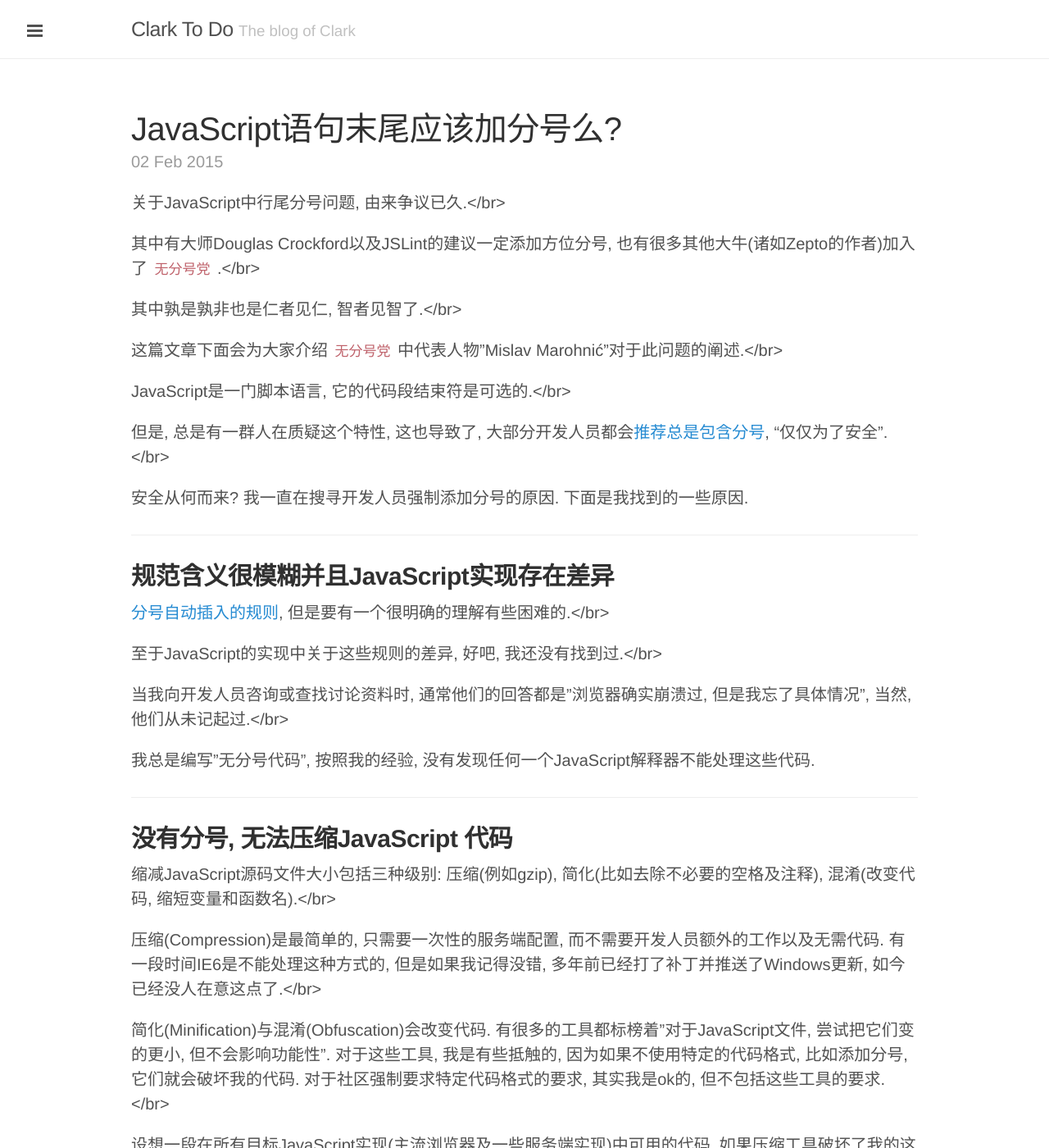
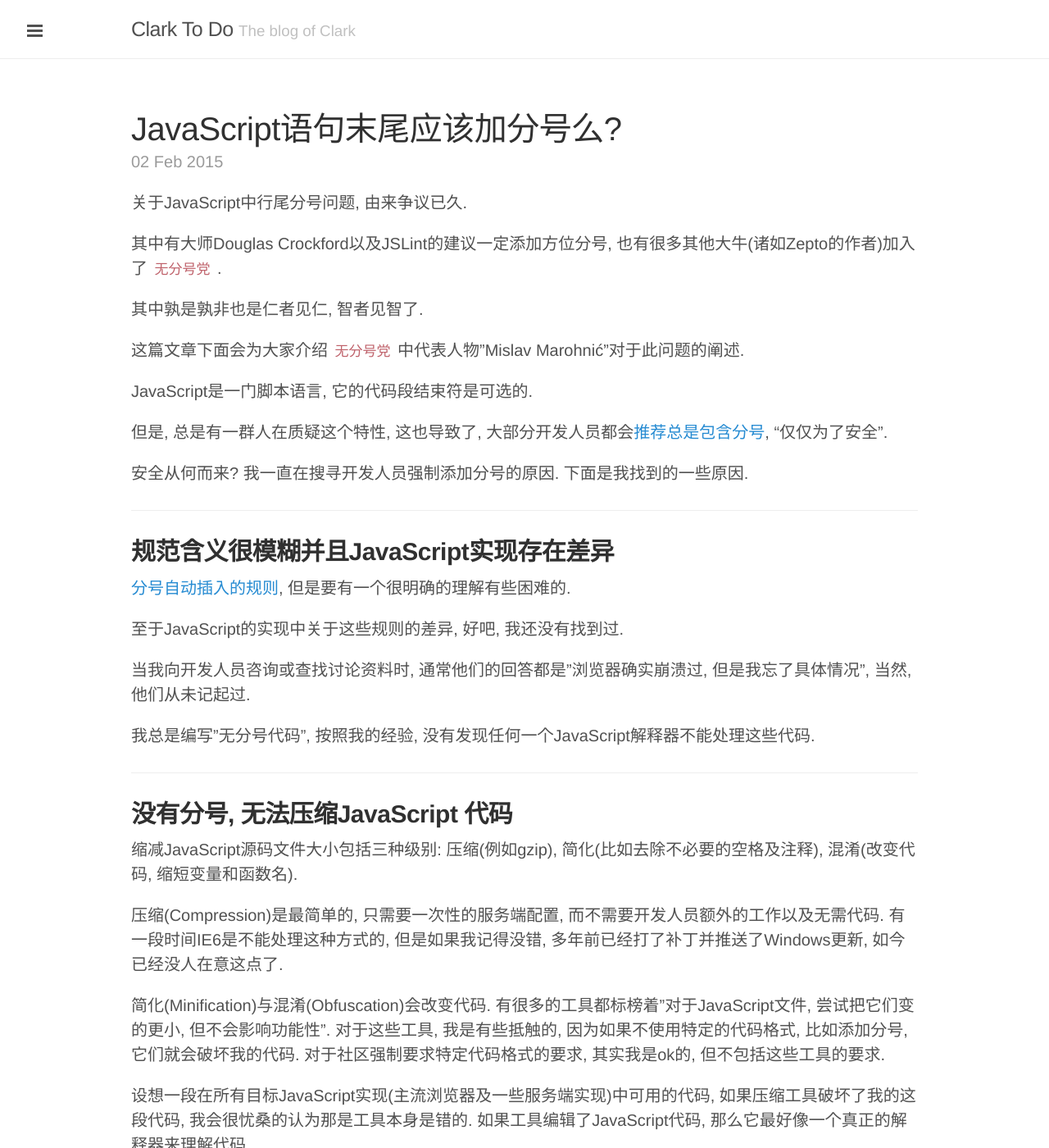
Before and after one commit to clarkdo/clarkdo.github.com, a Jekyll site: the page built from _posts/2015-02-02-51.md, in a window 1280 px wide and 1400 px high. Shown: the whole window at 82% size. Built offline with Jekyll 4.4.1, drawn with Linux system fonts in a browser that asks for light colours; comment, search, counter and statistics services are not loaded; some of the changed text lies outside the part shown.

Commit message:
remove br

````diff
--- a/_posts/2015-02-02-51.md
+++ b/_posts/2015-02-02-51.md
@@ -4,19 +4,19 @@ title: JavaScript语句末尾应该加分号么?
 category: JavaScript
 comments: true
 ---
-关于JavaScript中行尾分号问题, 由来争议已久.</br>
+关于JavaScript中行尾分号问题, 由来争议已久.
 
-其中有大师Douglas Crockford以及JSLint的建议一定添加方位分号, 也有很多其他大牛(诸如Zepto的作者)加入了`无分号党`.</br>
+其中有大师Douglas Crockford以及JSLint的建议一定添加方位分号, 也有很多其他大牛(诸如Zepto的作者)加入了`无分号党`.
 
-其中孰是孰非也是仁者见仁, 智者见智了.</br>
+其中孰是孰非也是仁者见仁, 智者见智了.
 
-这篇文章下面会为大家介绍`无分号党`中代表人物"Mislav Marohnić"对于此问题的阐述.</br>
+这篇文章下面会为大家介绍`无分号党`中代表人物"Mislav Marohnić"对于此问题的阐述.
 
 
 
-JavaScript是一门脚本语言, 它的代码段结束符是可选的.</br>
+JavaScript是一门脚本语言, 它的代码段结束符是可选的.
 
-但是, 总是有一群人在质疑这个特性, 这也导致了, 大部分开发人员都会[推荐总是包含分号](http://stackoverflow.com/questions/444080/do-you-recommend-using-semicolons-after-every-statement-in-javascript), "仅仅为了安全".</br>
+但是, 总是有一群人在质疑这个特性, 这也导致了, 大部分开发人员都会[推荐总是包含分号](http://stackoverflow.com/questions/444080/do-you-recommend-using-semicolons-after-every-statement-in-javascript), "仅仅为了安全".
 
 安全从何而来? 我一直在搜寻开发人员强制添加分号的原因. 下面是我找到的一些原因.
 
@@ -24,11 +24,11 @@ JavaScript是一门脚本语言, 它的代码段结束符是可选的.</br>
 
 ## **规范含义很模糊并且JavaScript实现存在差异**
 
-[分号自动插入的规则](http://bclary.com/2004/11/07/#a-7.9), 但是要有一个很明确的理解有些困难的.</br>
+[分号自动插入的规则](http://bclary.com/2004/11/07/#a-7.9), 但是要有一个很明确的理解有些困难的.
 
-至于JavaScript的实现中关于这些规则的差异, 好吧, 我还没有找到过.</br>
+至于JavaScript的实现中关于这些规则的差异, 好吧, 我还没有找到过.
 
-当我向开发人员咨询或查找讨论资料时, 通常他们的回答都是"浏览器确实崩溃过, 但是我忘了具体情况", 当然, 他们从未记起过.</br>
+当我向开发人员咨询或查找讨论资料时, 通常他们的回答都是"浏览器确实崩溃过, 但是我忘了具体情况", 当然, 他们从未记起过.
 
 我总是编写"无分号代码", 按照我的经验, 没有发现任何一个JavaScript解释器不能处理这些代码.
 
@@ -36,15 +36,15 @@ JavaScript是一门脚本语言, 它的代码段结束符是可选的.</br>
 
 ## **没有分号, 无法压缩JavaScript 代码**
 
-缩减JavaScript源码文件大小包括三种级别: 压缩(例如gzip), 简化(比如去除不必要的空格及注释), 混淆(改变代码, 缩短变量和函数名).</br>
+缩减JavaScript源码文件大小包括三种级别: 压缩(例如gzip), 简化(比如去除不必要的空格及注释), 混淆(改变代码, 缩短变量和函数名).
 
-压缩(Compression)是最简单的, 只需要一次性的服务端配置, 而不需要开发人员额外的工作以及无需代码. 有一段时间IE6是不能处理这种方式的, 但是如果我记得没错, 多年前已经打了补丁并推送了Windows更新, 如今已经没人在意这点了.</br>
+压缩(Compression)是最简单的, 只需要一次性的服务端配置, 而不需要开发人员额外的工作以及无需代码. 有一段时间IE6是不能处理这种方式的, 但是如果我记得没错, 多年前已经打了补丁并推送了Windows更新, 如今已经没人在意这点了.
 
-简化(Minification)与混淆(Obfuscation)会改变代码. 有很多的工具都标榜着"对于JavaScript文件, 尝试把它们变的更小, 但不会影响功能性". 对于这些工具, 我是有些抵触的, 因为如果不使用特定的代码格式, 比如添加分号, 它们就会破坏我的代码. 对于社区强制要求特定代码格式的要求, 其实我是ok的, 但不包括这些工具的要求.</br>
+简化(Minification)与混淆(Obfuscation)会改变代码. 有很多的工具都标榜着"对于JavaScript文件, 尝试把它们变的更小, 但不会影响功能性". 对于这些工具, 我是有些抵触的, 因为如果不使用特定的代码格式, 比如添加分号, 它们就会破坏我的代码. 对于社区强制要求特定代码格式的要求, 其实我是ok的, 但不包括这些工具的要求.
 
-设想一段在所有目标JavaScript实现(主流浏览器及一些服务端实现)中可用的代码, 如果压缩工具破坏了我的这段代码, 我会很忧桑的认为那是工具本身是错的. 如果工具编辑了JavaScript代码, 那么它最好像一个真正的解释器来理解代码.</br>
+设想一段在所有目标JavaScript实现(主流浏览器及一些服务端实现)中可用的代码, 如果压缩工具破坏了我的这段代码, 我会很忧桑的认为那是工具本身是错的. 如果工具编辑了JavaScript代码, 那么它最好像一个真正的解释器来理解代码.
 
-对于压缩这一话题, 让我们做一个显示的检查. 我获取了`jQuery`的源码并[去除了所有的分号](http://github.com/mislav/jquery/commit/4a2faf8987fc3fcb8aefc99def5b5ed2b4de190c), 然后在代码上运行[Google Closure Compiler](http://code.google.com/closure/compiler/). 结果文件大小为`76,673字节`. 而`jquery.min.js`的大小为`76,674字节`, 仅仅多了一个字节. 正如所见, 几乎没有任何变化, 当然, 测试用例也像之前一样通过了.</br>
+对于压缩这一话题, 让我们做一个显示的检查. 我获取了`jQuery`的源码并[去除了所有的分号](http://github.com/mislav/jquery/commit/4a2faf8987fc3fcb8aefc99def5b5ed2b4de190c), 然后在代码上运行[Google Closure Compiler](http://code.google.com/closure/compiler/). 结果文件大小为`76,673字节`. 而`jquery.min.js`的大小为`76,674字节`, 仅仅多了一个字节. 正如所见, 几乎没有任何变化, 当然, 测试用例也像之前一样通过了.
 
 为什么会这样? 好吧, 考虑以下代码:
 
@@ -60,9 +60,9 @@ var c=3
 var a=1;var b=2;var c=3;
 ```
 
-依然是24个字节. 因此, 添加分号并去除换行符没有节省任何空间. 大多数节省的空间不是通过删除换行符体现的 - 而是通过删除代码注释和行首缩进实现的.</br>
+依然是24个字节. 因此, 添加分号并去除换行符没有节省任何空间. 大多数节省的空间不是通过删除换行符体现的 - 而是通过删除代码注释和行首缩进实现的.
 
-> 更新:很多人指出他们的压缩器重写了表达式, 比如`var a=1,b=2,c=3`. 我知道一些工具会这样处理, 但是此部分的观点只是探寻分号与空格的关系. 如果压缩器有着优秀的表达式重写能力(比如:闭包编译器), 那么意味着它也可以自动插入分号.</br>
+> 更新:很多人指出他们的压缩器重写了表达式, 比如`var a=1,b=2,c=3`. 我知道一些工具会这样处理, 但是此部分的观点只是探寻分号与空格的关系. 如果压缩器有着优秀的表达式重写能力(比如:闭包编译器), 那么意味着它也可以自动插入分号.
 
 还有一些人推荐强制在代码块外使用花括号, 即使只有一行代码:
 
@@ -79,7 +79,7 @@ if(condition){
 if(condition){stuff()}
 ```
 
-即使压缩后, 强制添加花括号也会至少增加一个字节的空间开销. 我不确定这有什么好处 - 对于空间及可读性都没有任何益处.</br>
+即使压缩后, 强制添加花括号也会至少增加一个字节的空间开销. 我不确定这有什么好处 - 对于空间及可读性都没有任何益处.
 
 下面列举出了一些其他空格敏感的语言:
 
@@ -100,15 +100,15 @@ if(condition){stuff()}
 - [JSLint](http://www.jslint.com/)会编译报错
 - [Douglas Crockford是这么说的](http://javascript.crockford.com/code.html)
 
-这是另一种表达"其他人都这么做"的方式, 也常常被在线讨论时理屈词穷的人们用到.</br>
+这是另一种表达"其他人都这么做"的方式, 也常常被在线讨论时理屈词穷的人们用到.
 
-对于`JSLint`我的建议是: 不要使用它. 为什么要使用它? 如果你深信它会帮助你减少代码中的BUG, 有这样一个观点: 只有能发现并解决软件BUG的人, 没有那样的工具. 因此将工具丢到一边, 让更多的人来阅读你的代码吧.</br>
+对于`JSLint`我的建议是: 不要使用它. 为什么要使用它? 如果你深信它会帮助你减少代码中的BUG, 有这样一个观点: 只有能发现并解决软件BUG的人, 没有那样的工具. 因此将工具丢到一边, 让更多的人来阅读你的代码吧.
 
-Douglas Crockford说过"使用4个空格缩进", 然而大多数流行的JavaScript库都被设置为`tabs`或`2个空格`. 社区内的不同项目也是存在差异的, 它们就应该是那样. 正如我之前所说: 让人们和你本身形成你的代码风格, 而不是个人或某个工具.</br>
+Douglas Crockford说过"使用4个空格缩进", 然而大多数流行的JavaScript库都被设置为`tabs`或`2个空格`. 社区内的不同项目也是存在差异的, 它们就应该是那样. 正如我之前所说: 让人们和你本身形成你的代码风格, 而不是个人或某个工具.
 
-你或许注意到在这篇文章中, 我并没有告诉你们应该坚持"无空格". 我只是阐述了可以这么做的具体证据. 但是选择权还在你们那.</br>
+你或许注意到在这篇文章中, 我并没有告诉你们应该坚持"无空格". 我只是阐述了可以这么做的具体证据. 但是选择权还在你们那.
 
-对于代码风格, 它们的存在是为了提升开发人员对于代码的可读性与易理解性. 请深入思考是否分号提示了你代码的可读性. 对于可读性提示最大的因素应该是:空格缩进, 分隔代码块的空行, 拉长表达式的空格, 以及良好的变量及方法的命名方式. 阅读一些混淆过的代码, 其中包含了分号. 但这对于可读性有任何帮助么? 没有, 而恰恰是大量的空格与最初的变量名起到了真正的作用.</br>
+对于代码风格, 它们的存在是为了提升开发人员对于代码的可读性与易理解性. 请深入思考是否分号提示了你代码的可读性. 对于可读性提示最大的因素应该是:空格缩进, 分隔代码块的空行, 拉长表达式的空格, 以及良好的变量及方法的命名方式. 阅读一些混淆过的代码, 其中包含了分号. 但这对于可读性有任何帮助么? 没有, 而恰恰是大量的空格与最初的变量名起到了真正的作用.
 
 ------
 
@@ -152,17 +152,17 @@ a = b + c
 ``` js
 a = b + c(d + e).print();
 ```
-这个例子是取自于[JavaScript 2.0 功能兼容性](http://www.mozilla.org/js/language/js20-2000-07/rationale/syntax.html), 但我也在自己的程序中使用这个模型模式运行了若干次.</br>
+这个例子是取自于[JavaScript 2.0 功能兼容性](http://www.mozilla.org/js/language/js20-2000-07/rationale/syntax.html), 但我也在自己的程序中使用这个模型模式运行了若干次.
 
 简单的解决方案: 当一行以圆括号开始时, 给它预置一个分号.
 
 ``` js
 ;(d + e).print()
 ```
-这可能不是很优雅, 但是起到了作用. [Michaeljohn Clement甚至研究的更加深入](http://inimino.org/~inimino/blog/javascript_semicolons):</br>
+这可能不是很优雅, 但是起到了作用. [Michaeljohn Clement甚至研究的更加深入](http://inimino.org/~inimino/blog/javascript_semicolons):
 
-如果选择在可能的地方忽视分号, 我的建议是: 在任何代码块中, 只要以开括号(`(`,`[]`)或任意数学运算符(+ - * /)开头, 在符号之前应立即插入一个分号.</br>
+如果选择在可能的地方忽视分号, 我的建议是: 在任何代码块中, 只要以开括号(`(`,`[]`)或任意数学运算符(+ - * /)开头, 在符号之前应立即插入一个分号.
 
-将这条建议视为一个规则, 你会受益良多.</br>
+将这条建议视为一个规则, 你会受益良多.
 
 注:本文为译文,原文出处[Semicolons in JavaScript are optional](http://mislav.uniqpath.com/2010/05/semicolons/)
````
Also changed, not shown: _posts/2014-09-22-31.md (+1 -1 lines), _posts/2014-09-23-35.md (+1 -1 lines), _posts/2015-01-28-50.md (+3 -3 lines), _posts/2015-03-04-54.md (+2 -2 lines), _posts/2015-05-19-57.md (+3 -3 lines).
